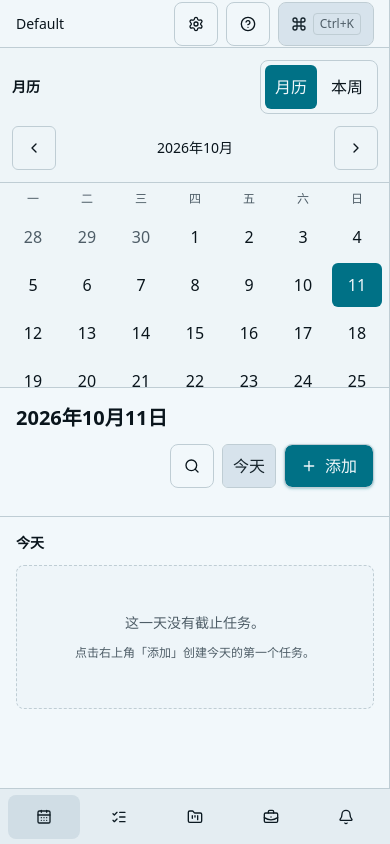
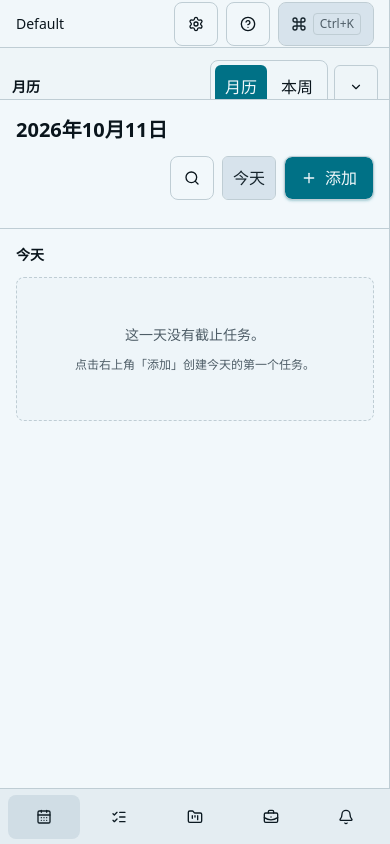
Before and after one commit to Chr0nixz/WhatToDo, a React (Vite) app: page / in a window 390 px wide. Built offline with nearby package versions, Linux system fonts and the light colour scheme.

Commit message:
fix(ux): add responsive calendar collapse and optimize touch targets (UX-007)

```diff
--- a/src/components/app/DatePane.tsx
+++ b/src/components/app/DatePane.tsx
@@ -1,4 +1,4 @@
-import { ChevronLeft, ChevronRight } from "lucide-react";
+import { ChevronDown, ChevronLeft, ChevronRight, ChevronUp } from "lucide-react";
 import { format, isSameMonth } from "date-fns";
 import type { CSSProperties, DragEvent } from "react";
 import { useEffect, useMemo, useState } from "react";
@@ -28,6 +28,7 @@ export function DatePane({
   const { i18n, t } = useTranslation();
   const [mode, setMode] = useState<"calendar" | "week">("calendar");
   const [monthCursor, setMonthCursor] = useState(selectedDate);
+  const [isExpandedNarrow, setIsExpandedNarrow] = useState(false);
   const [dragOverKey, setDragOverKey] = useState<string | null>(null);
   const monthDays = useMemo(() => getMonthDays(monthCursor), [monthCursor]);
   const weekDays = useMemo(() => getWeekDays(selectedDate), [selectedDate]);
@@ -78,11 +79,15 @@ export function DatePane({
   return (
     <aside
       aria-label={mode === "calendar" ? t("month") : t("week")}
-      className="flex min-h-0 w-[320px] shrink-0 flex-col border-r border-border bg-card/50 max-lg:w-[292px] max-md:max-h-[320px] max-md:w-full max-md:border-b max-md:border-r-0 max-sm:max-h-[340px]"
+      className={cn(
+        "flex min-h-0 w-[320px] shrink-0 flex-col border-r border-border bg-card/50 max-lg:w-[292px] max-md:w-full max-md:border-b max-md:border-r-0 transition-[max-height] duration-200 ease-[var(--ease-out-quart)]",
+        isExpandedNarrow ? "max-md:max-h-[380px]" : "max-md:max-h-[52px] max-md:overflow-hidden",
+      )}
     >
       <div className="border-b border-border p-3">
         <div className="mb-3 flex items-center justify-between">
           <h2 className="text-sm font-semibold">{mode === "calendar" ? t("month") : t("week")}</h2>
+          <div className="flex items-center gap-1.5">
             <div className="inline-grid grid-flow-col gap-1 rounded-lg border border-border bg-background/50 p-1">
               <button
                 aria-pressed={mode === "calendar"}
@@ -106,6 +111,18 @@ export function DatePane({
               >
                 {t("week")}
               </button>
+            </div>
+            <Button
+              aria-expanded={isExpandedNarrow}
+              aria-label={isExpandedNarrow ? t("collapse") : t("expand")}
+              className="hidden size-7 max-md:inline-flex"
+              size="icon-xs"
+              type="button"
+              variant="ghost"
+              onClick={() => setIsExpandedNarrow((prev) => !prev)}
+            >
+              {isExpandedNarrow ? <ChevronUp className="size-3.5" /> : <ChevronDown className="size-3.5" />}
+            </Button>
           </div>
         </div>
 
```
Also changed, not shown: 2 other files (tests, documents, lock files or other folders). Lines whose indentation alone changed are shown as unchanged.
